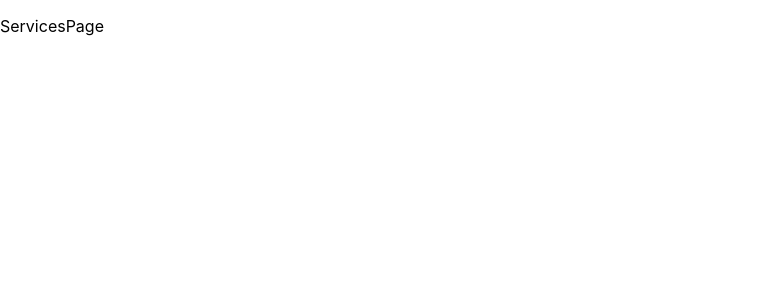
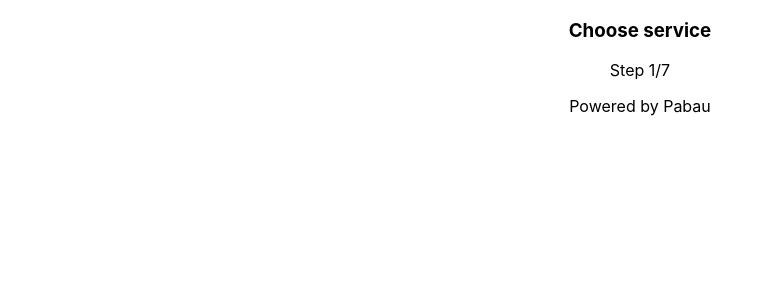
Before and after one commit to qendresakodraliu/pabao-task, a React (Create React App) app in the folder monorepo/React/: page / in a window 1280 px wide. Shown: the top 300 px of the page, without its empty margins (0-773 px from the left). Built offline with nearby package versions, Linux system fonts and the light colour scheme.

Commit message:
feat: Header and Footer Components

```diff
--- /dev/null
+++ b/monorepo/React/src/components/Footer.css
@@ -0,0 +1,3 @@
+.footer{
+    text-align: center;
+}
--- /dev/null
+++ b/monorepo/React/src/components/Footer.js
@@ -0,0 +1,9 @@
+import "./Footer.css"
+const Footer=()=>{
+    return (
+      <footer className="footer">
+        <p>Powered by Pabau </p>
+      </footer>
+    )
+}
+export default Footer
--- /dev/null
+++ b/monorepo/React/src/components/Header.css
@@ -0,0 +1,3 @@
+.headerContent{
+    text-align: center;
+}
--- /dev/null
+++ b/monorepo/React/src/components/Header.js
@@ -0,0 +1,10 @@
+import './Header.css'
+const Header=()=>{
+    return (
+    <header className="headerContent">
+      <h3>Choose service</h3>
+      <p>Step 1/7</p>
+    </header>
+    )
+}
+export default Header
--- a/monorepo/React/src/pages/ServicesPage.js
+++ b/monorepo/React/src/pages/ServicesPage.js
@@ -1,6 +1,15 @@
+import Footer from "../components/Footer"
+import Header from "../components/Header"
+
 const ServicesPage =()=>{
     return(
-        <p>ServicesPage</p>
+        <div>
+            <Header></Header>
+            <Footer></Footer>
+
+        </div>
+
+
     )
     }
     export default ServicesPage
```
